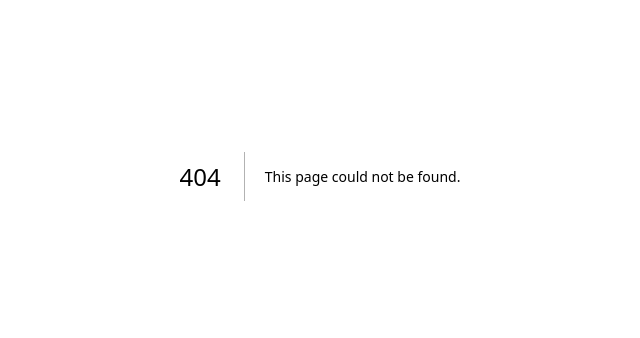
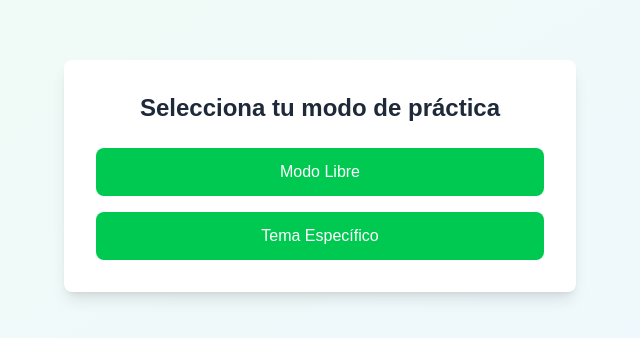
Before and after one commit to 2023JoshuaP/EmilyTalks-Frontend, a Next.js app: page /mode in a window 1280 px wide. Before the commit this address had no page. Shown: the part 224-562 px from the top of the page, without its empty margins (320-960 px from the left). Built offline with nearby package versions, Linux system fonts and the light colour scheme.

Commit message:
Implemented practice mode selection.

```diff
--- /dev/null
+++ b/src/app/(flow)/mode/page.tsx
@@ -0,0 +1,22 @@
+"use client"
+
+import { useRouter } from "next/navigation"
+import PracticeSelector from "@/components/organisms/PracticeSelector"
+
+export default function ModePage() {
+  const router = useRouter()
+
+  const handleSelectMode = (mode: "free" | "topic") => {
+    if (mode === "free") {
+      router.push("/scenario")
+    } else {
+      router.push("/topic")
+    }
+  }
+
+  return (
+    <div className="min-h-screen bg-gradient-to-br from-green-50 to-blue-50 flex items-center justify-center p-4">
+      <PracticeSelector type="mode" onSelectMode={handleSelectMode} />
+    </div>
+  )
+}
```
